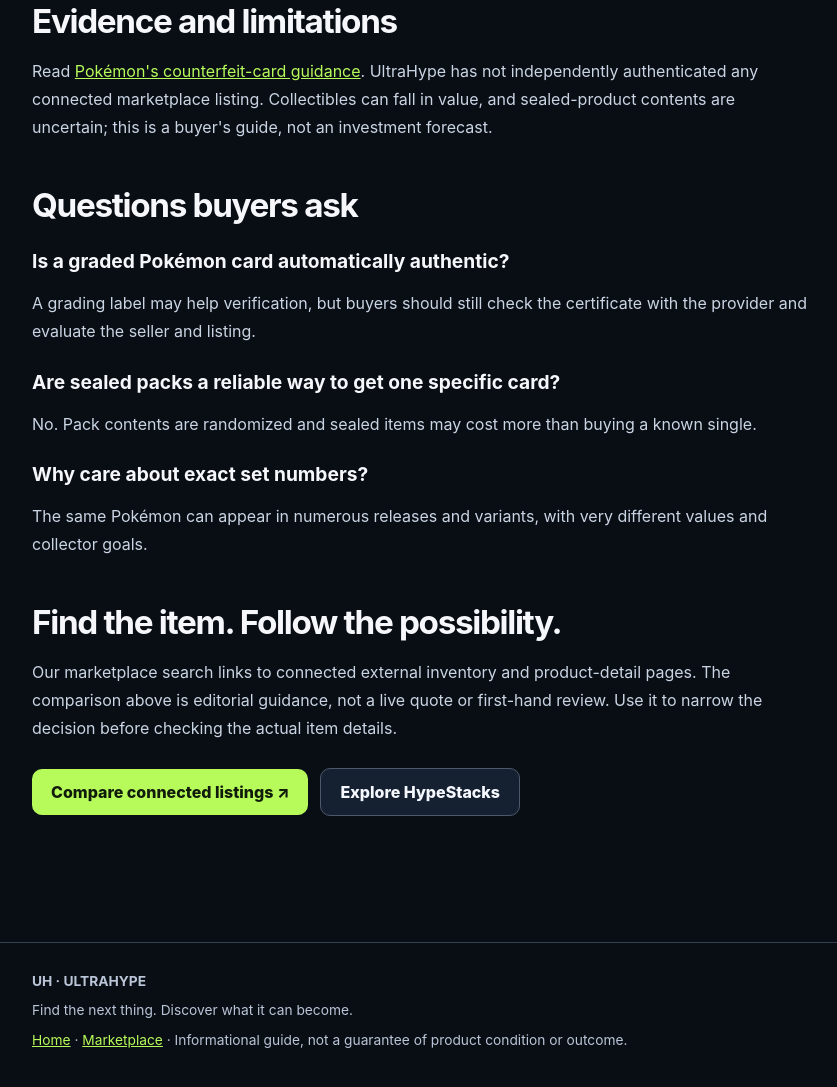
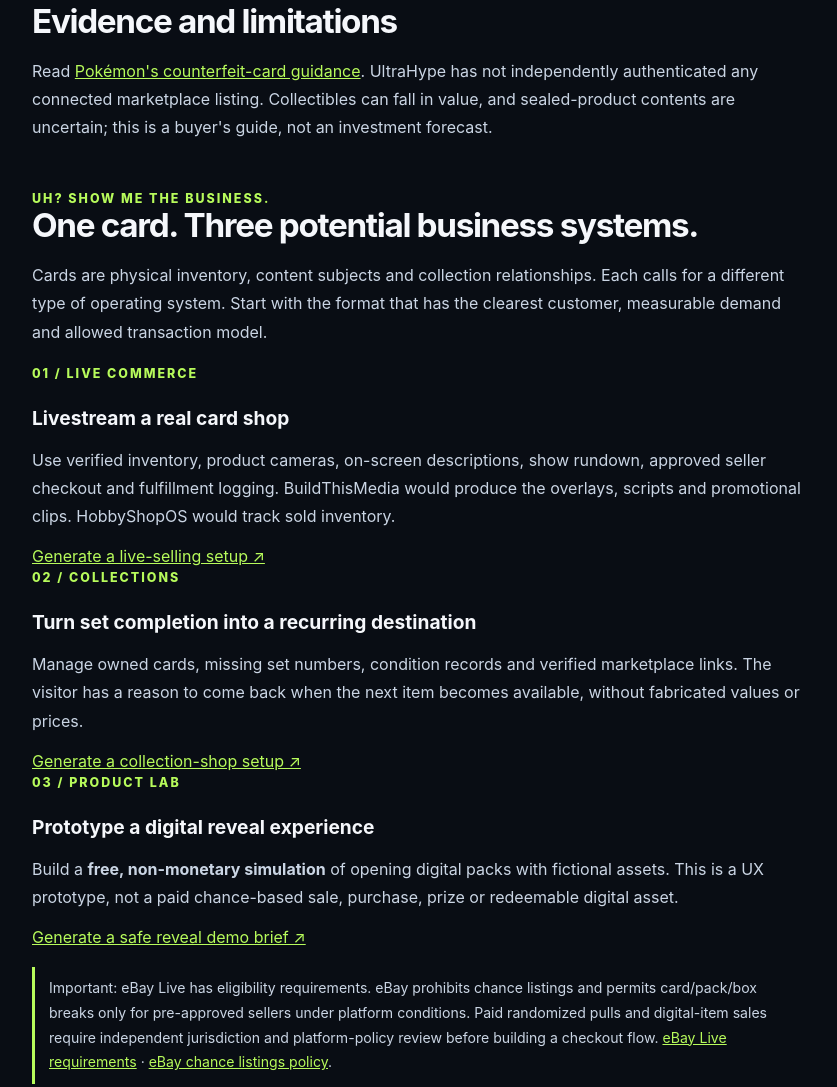
Before and after one commit to grandopenauto/ultrahype, a plain HTML site: page discover/pokemon/index.html in a window 1280 px wide. Shown: the part 2489-3576 px from the top of the page, without its empty margins (48-885 px from the left). Drawn offline with Linux system fonts and the light colour scheme.

Commit message:
Add compliant live-selling and collection business paths to Pokémon guide

```diff
--- a/discover/pokemon/index.html
+++ b/discover/pokemon/index.html
@@ -29,6 +29,16 @@
 <section id="section-2"><h2>What makes a listing worth investigating?</h2><ol><li><strong>Identity:</strong> Confirm set, number, language, edition and whether it is an actual card versus a reprint, proxy or custom item.</li><li><strong>Condition:</strong> Look at front, back, edges, corners and surface. A single photo often hides the important defects.</li><li><strong>Authenticity:</strong> Prefer verifiable details, reputable sellers and an applicable authenticity program. Certificate numbers should be checked with the relevant grading service.</li><li><strong>Real economics:</strong> Compare shipping, taxes, fees and completed sales where available, not only optimistic asking prices.</li><li><strong>Return and shipping protection:</strong> Confirm how fragile cards or sealed products will be packaged and what happens if the item differs from the listing.</li></ol></section>
 <section id="section-3"><h2>The UH moment: one card can finish a collection</h2><p>Instead of searching a marketplace for every attractive card, imagine an UltraHype collection map: “You own 92 of 100 cards. Here are the missing eight, verified against their set numbers, and listings that may help complete the binder.”</p><p>That is a natural bridge from eBay inventory into HobbyShopOS and future FSHack collection intelligence. It would offer a specific reason to return: not endless browsing, but progress toward a goal. <strong>That collection-map capability is a proposed next feature, not an active valuation service.</strong></p><div class="uh-quiz"><strong>Try the decision:</strong><p>Building a playable deck? Search specific card names and legal printings. Completing a set? Track exact set numbers. Collecting graded copies? Compare certification and condition. Opening packs for fun? Set a firm entertainment budget.</p></div></section>
 <section id="section-4"><h2>Evidence and limitations</h2><p>Read <a href="https://support.pokemon.com/hc/en-us/articles/360002068953-Did-I-purchase-fake-or-counterfeit-cards" target="_blank" rel="noopener noreferrer">Pokémon's counterfeit-card guidance</a>. UltraHype has not independently authenticated any connected marketplace listing. Collectibles can fall in value, and sealed-product contents are uncertain; this is a buyer's guide, not an investment forecast.</p></section>
+    <section id="pokemon-business">
+      <span class="uh-eyebrow">UH? SHOW ME THE BUSINESS.</span><h2>One card. Three potential business systems.</h2>
+      <p>Cards are physical inventory, content subjects and collection relationships. Each calls for a different type of operating system. Start with the format that has the clearest customer, measurable demand and allowed transaction model.</p>
+      <div class="uh-business-lanes">
+        <article><span class="uh-eyebrow">01 / LIVE COMMERCE</span><h3>Livestream a real card shop</h3><p>Use verified inventory, product cameras, on-screen descriptions, show rundown, approved seller checkout and fulfillment logging. BuildThisMedia would produce the overlays, scripts and promotional clips. HobbyShopOS would track sold inventory.</p><a href="../../build/?kit=pokemon-live">Generate a live-selling setup ↗</a></article>
+        <article><span class="uh-eyebrow">02 / COLLECTIONS</span><h3>Turn set completion into a recurring destination</h3><p>Manage owned cards, missing set numbers, condition records and verified marketplace links. The visitor has a reason to come back when the next item becomes available, without fabricated values or prices.</p><a href="../../build/?kit=pokemon-inventory">Generate a collection-shop setup ↗</a></article>
+        <article><span class="uh-eyebrow">03 / PRODUCT LAB</span><h3>Prototype a digital reveal experience</h3><p>Build a <strong>free, non-monetary simulation</strong> of opening digital packs with fictional assets. This is a UX prototype, not a paid chance-based sale, purchase, prize or redeemable digital asset.</p><a href="../../build/?kit=pokemon-reveal">Generate a safe reveal demo brief ↗</a></article>
+      </div>
+      <p class="uh-disclosure">Important: eBay Live has eligibility requirements. eBay prohibits chance listings and permits card/pack/box breaks only for pre-approved sellers under platform conditions. Paid randomized pulls and digital-item sales require independent jurisdiction and platform-policy review before building a checkout flow. <a href="https://www.ebay.com/help/selling/ebay-live/livestream-selling-ebay-live?id=5762" target="_blank" rel="noopener noreferrer">eBay Live requirements</a> · <a href="https://www.ebay.com/help/policies/prohibited-restricted-items/chance-listings-policy?id=4311" target="_blank" rel="noopener noreferrer">eBay chance listings policy</a>.</p>
+    </section>
     <section id="questions"><h2>Questions buyers ask</h2><h3>Is a graded Pokémon card automatically authentic?</h3><p>A grading label may help verification, but buyers should still check the certificate with the provider and evaluate the seller and listing.</p>
 <h3>Are sealed packs a reliable way to get one specific card?</h3><p>No. Pack contents are randomized and sealed items may cost more than buying a known single.</p>
 <h3>Why care about exact set numbers?</h3><p>The same Pokémon can appear in numerous releases and variants, with very different values and collector goals.</p></section>
```
